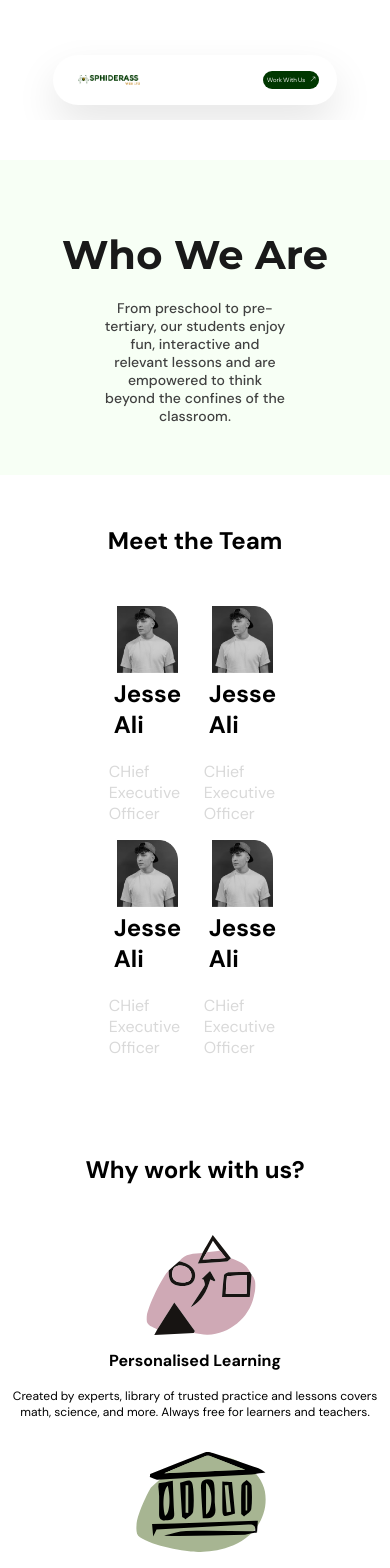
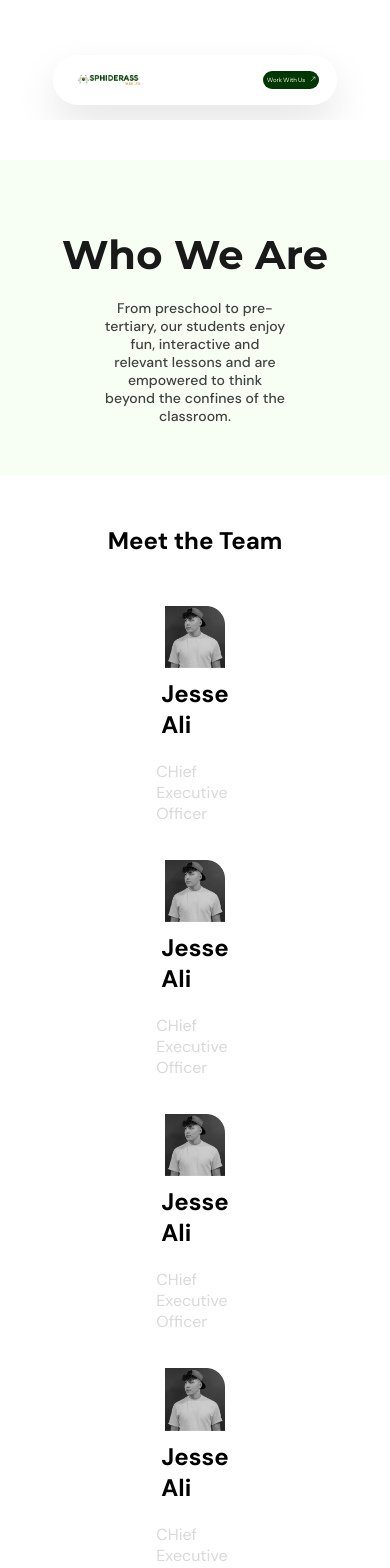
Before and after one commit to IdowuJosiah/SphidersAss, a React (Create React App) app in the folder sphiderass/: page /about in a window 390 px wide. Shown: the top 1568 px of the page. Built offline with nearby package versions, Linux system fonts and the light colour scheme.

Commit message:
complete the respo of the about

```diff
--- a/sphiderass/src/CSS/AboutPage/Aboutpage.scss
+++ b/sphiderass/src/CSS/AboutPage/Aboutpage.scss
@@ -194,7 +194,6 @@ About Page Styling
 }
 
 
-
 .about-page-work-with-us-section {
   display: flex;
   justify-content: center;
@@ -330,4 +329,14 @@ About Page Styling
     }
   }
 
+
+  .about-page-meet-the-team-section-images {
+    display: flex;
+    flex-direction: column;
+    align-items: center;
+    gap: 20px;
+    .about-page-meet-the-team-section-executive-images-section {
+      width: 100%;
+    }
+  }
 }
--- a/sphiderass/src/Pages/AboutPage.js
+++ b/sphiderass/src/Pages/AboutPage.js
@@ -91,6 +91,7 @@ const AboutPage = () => {
                     </div>
                 </div>
             </section>
+
             <section className="about-page-work-with-us-section">
                 <div className="about-page-work-with-us-section-div">
                     <div className="about-page-work-with-us-section-header">
```
